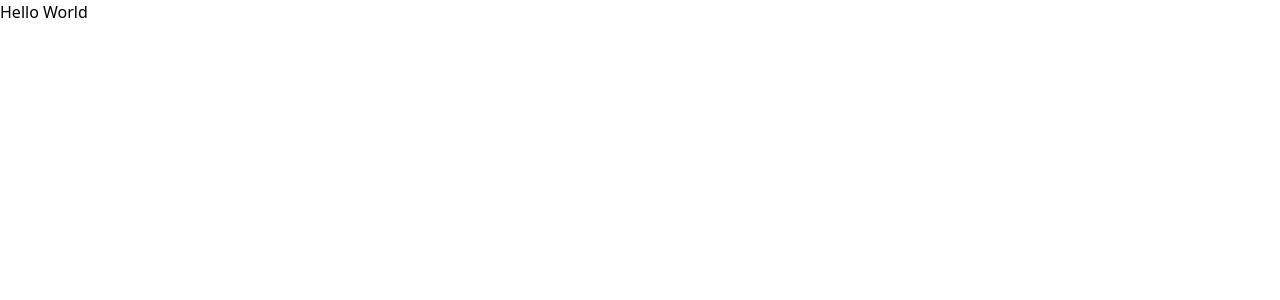
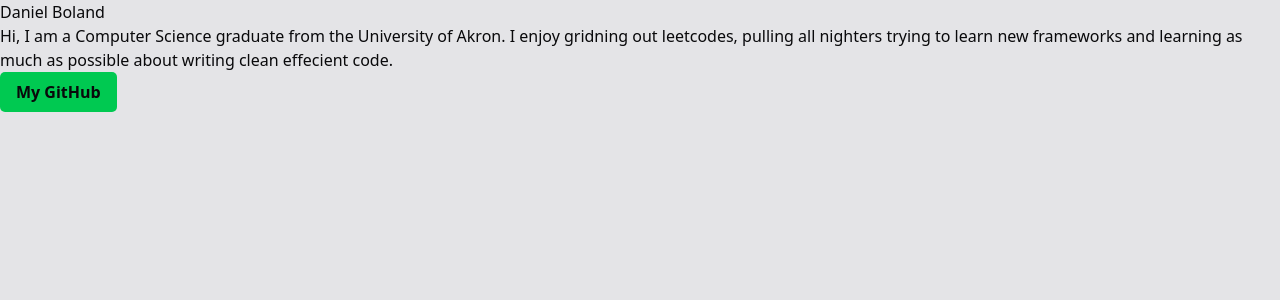
Before and after one commit to dboland08/portfolio-website, a Next.js app: page / in a window 1280 px wide. Shown: the top 300 px of the page. Built offline with nearby package versions, Linux system fonts and the light colour scheme.

Commit message:
Add home details and adjust global css

```diff
--- a/app/globals.css
+++ b/app/globals.css
@@ -1,21 +1,35 @@
 @import "tailwindcss";
 
 :root {
-  --background: #ffffff;
-  --foreground: #171717;
+  --color-light: oklch(92% 0.004 286.32);
+  --color-dark: oklch(14.1% 0.005 285.823);
+  --color-zinc400: oklch(70.5% 0.015 286.067);
+  --color-zinc600: oklch(44.2% 0.017 285.786);
+  --color-zinc800: oklch(27.4% 0.006 286.033);
+  --color-blue: oklch(54.6% 0.245 262.881);
+  --color-green: oklch(72.3% 0.219 149.579);
+  --background: var(--color-light);
+  --foreground: var(--color-dark);
 }
 
-@theme inline {
-
-}
+@theme inline {}
 
 @media (prefers-color-scheme: dark) {
   :root {
-    --background: #0a0a0a;
-    --foreground: #ededed;
+    --background: var(--color-dark);
+    --foreground: var(--color-light);
   }
 }
 
 body {
+  background: var(--background);
+  color: var(--foreground)
+}
 
+button {
+  background-color: var(--color-green);
+  color: var(--color-dark);
+  font-weight: 600;
+  padding: 0.5em 1em;
+  border-radius: 5px;
 }
--- a/app/page.tsx
+++ b/app/page.tsx
@@ -3,7 +3,12 @@ import Image from "next/image";
 export default function Home() {
   return (
     <div>
-      Hello World
+      <h1>Daniel Boland</h1>
+      <p> Hi, I am a Computer Science graduate from the University of Akron.
+        I enjoy gridning out leetcodes, pulling all nighters trying to learn new frameworks
+        and learning as much as possible about writing clean effecient code.
+      </p>
+      <button>My GitHub</button>
     </div>
   );
 }
```
